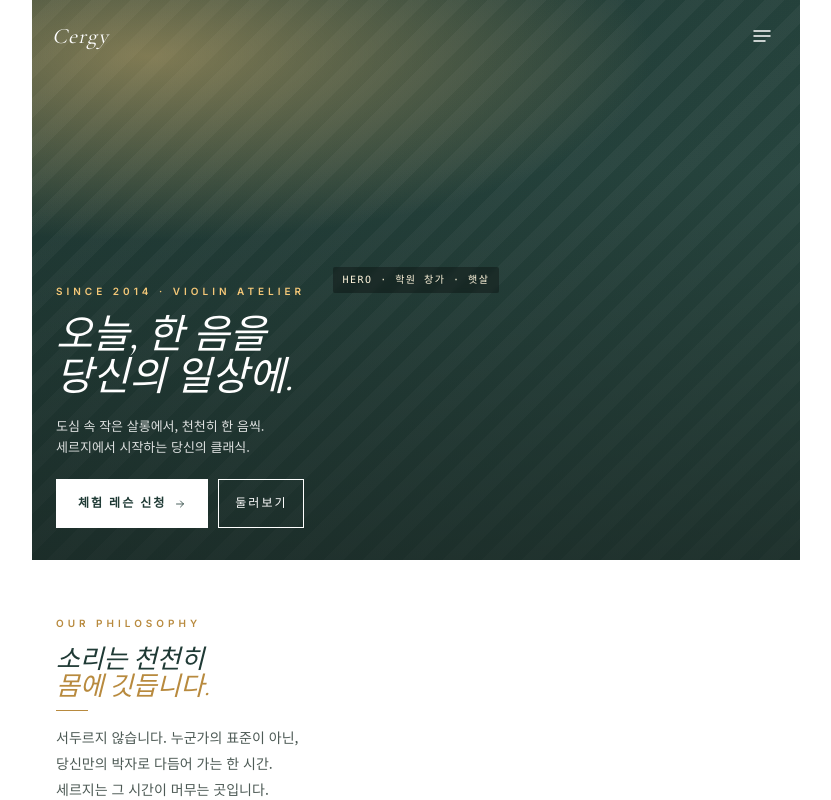
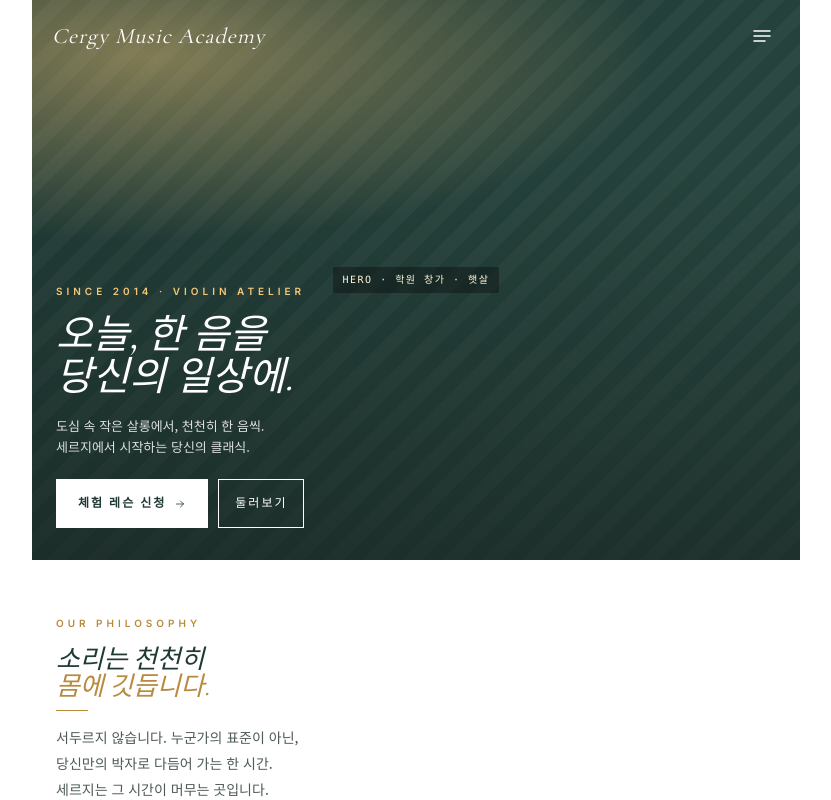
Before and after one commit to svs02/2026cergy, a Next.js app in the folder frontend/: page / in a window 1280 px wide. Shown: the top 800 px of the page, without its empty margins (224-1055 px from the left). Built offline with nearby package versions, Linux system fonts and the light colour scheme; no server answers.

Commit message:
refactor: update brand name to Cergy Music Academy and improve menu button touch interactions

```diff
--- a/frontend/src/app/page.tsx
+++ b/frontend/src/app/page.tsx
@@ -91,7 +91,7 @@ export default async function HomePage() {
               letterSpacing: 1,
             }}
           >
-            Cergy
+            Cergy Music Academy
           </div>
           <HeroMenuButton />
         </div>
--- a/frontend/src/components/DrawerMenu.tsx
+++ b/frontend/src/components/DrawerMenu.tsx
@@ -92,7 +92,7 @@ export function DrawerMenu() {
               color: TOKENS.bg,
             }}
           >
-            Cergy
+            Cergy Music Academy
           </div>
           <div onClick={close} style={{ color: TOKENS.bg, cursor: 'pointer', padding: 4 }}>
             <CloseIcon size={22} color={TOKENS.bg} />
--- a/frontend/src/components/MenuButton.tsx
+++ b/frontend/src/components/MenuButton.tsx
@@ -39,6 +39,7 @@ export function MenuButton({ color = 'currentColor', size = 22, padding = 4 }: M
       onPointerUp={onPointerUp}
       onPointerLeave={onPointerLeave}
       onPointerCancel={onPointerCancel}
+      onContextMenu={(event) => event.preventDefault()}
       style={{
         background: 'transparent',
         border: 'none',
@@ -49,7 +50,9 @@ export function MenuButton({ color = 'currentColor', size = 22, padding = 4 }: M
         alignItems: 'center',
         justifyContent: 'center',
         WebkitTouchCallout: 'none',
+        WebkitUserSelect: 'none',
         userSelect: 'none',
+        touchAction: 'manipulation',
       }}
     >
       <MenuIcon size={size} color={color} />
```
